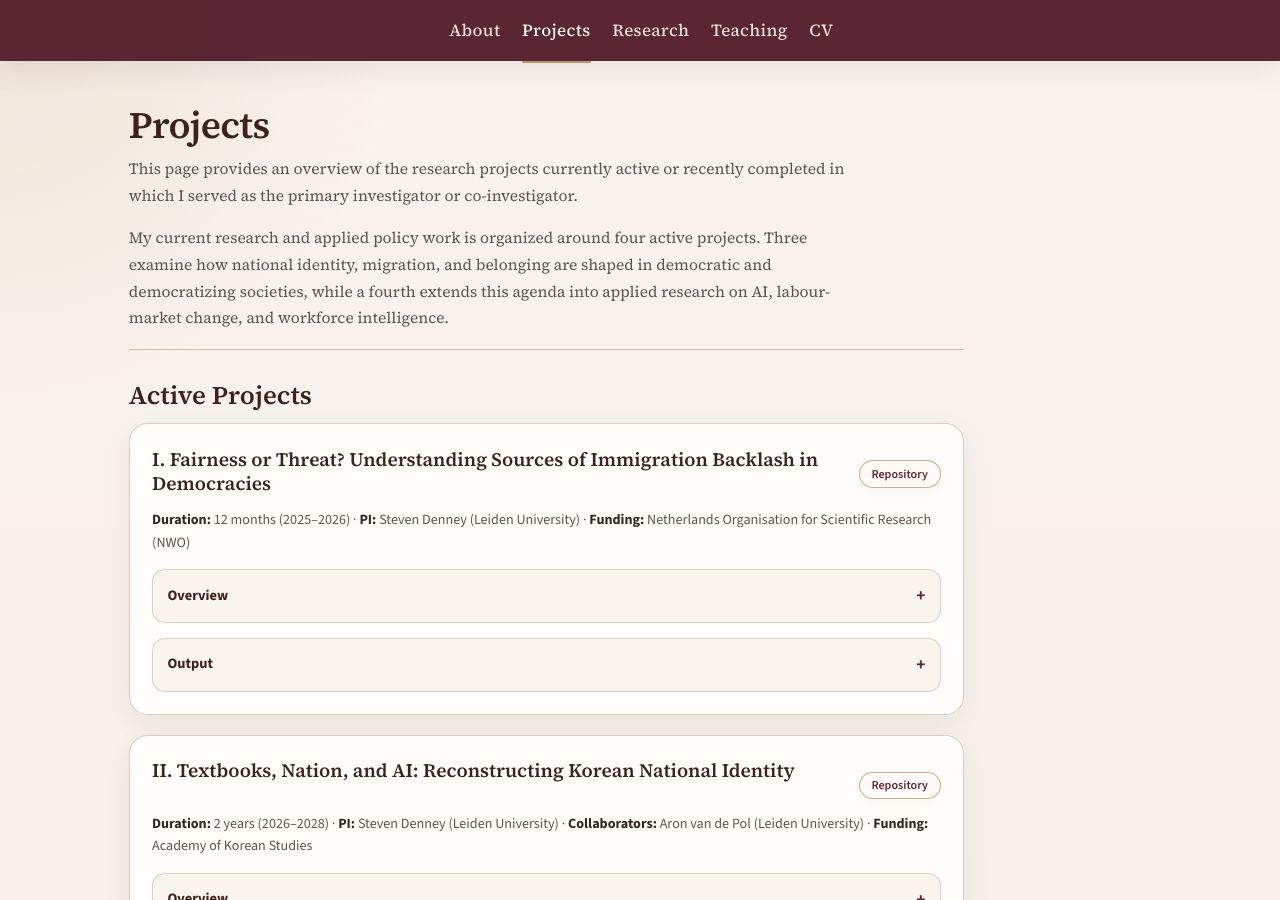
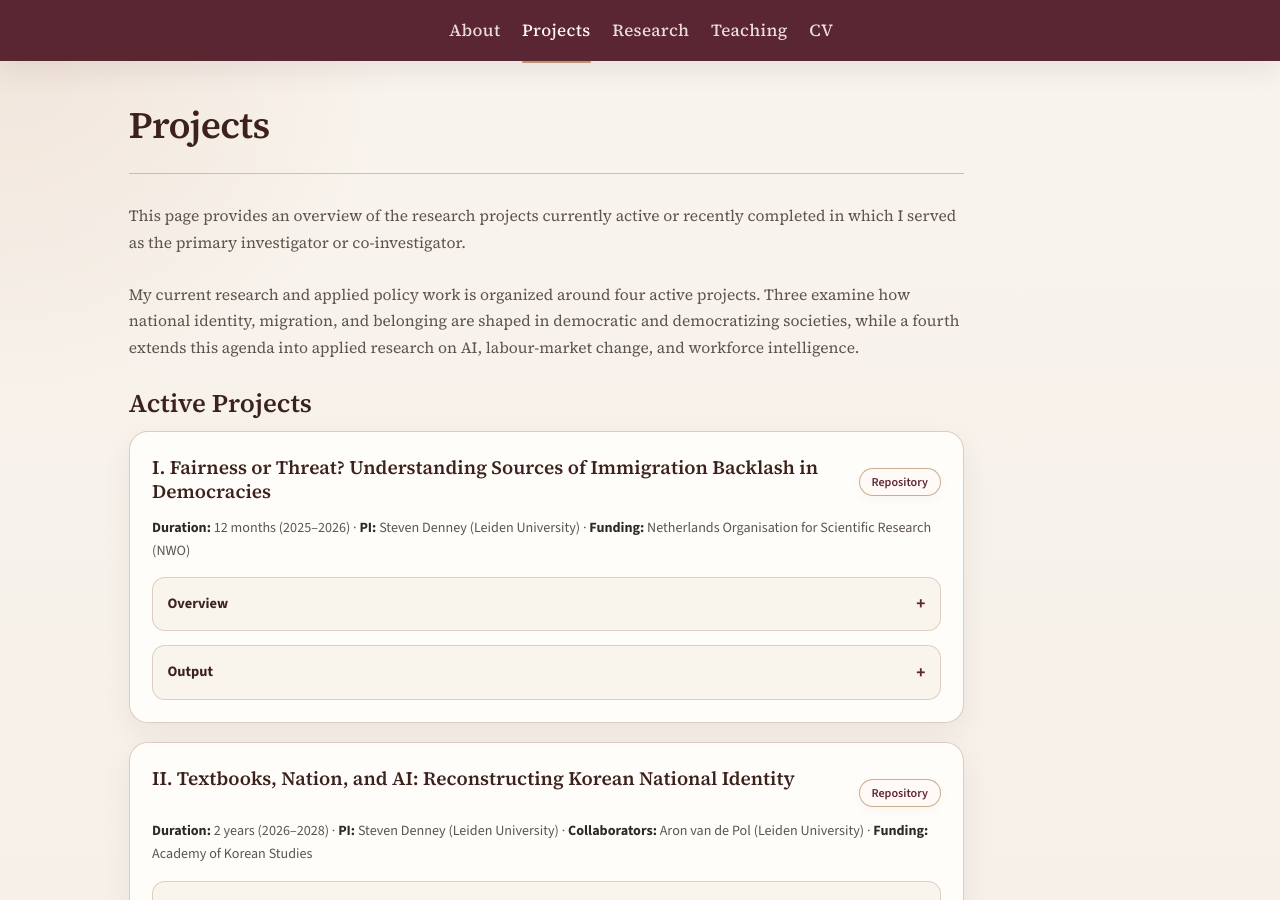
Before and after one commit to scdenney/scdenney.github.io, a Jekyll site: the page built from projects.md, in a window 1280 px wide and 900 px high. Built offline with Jekyll 4.4.1, drawn with Linux system fonts in a browser that asks for light colours.

Commit message:
Move page-header rule under the title on Projects/Research/Teaching
Keep only the <h1> inside .page-header so the gold rule sits directly
under the page title, then place the intro prose below it as .page-intro,
matching the CV page. Previously the intro paragraphs were inside the
header, pushing the rule beneath the prose.

```diff
--- a/projects.md
+++ b/projects.md
@@ -6,9 +6,11 @@ permalink: /projects/
 
 <header class="page-header">
 <h1>Projects</h1>
-<p>This page provides an overview of the research projects currently active or recently completed in which I served as the primary investigator or co-investigator.</p>
-<p class="page-header__lead" style="margin-top: 1.1rem;">My current research and applied policy work is organized around four active projects. Three examine how national identity, migration, and belonging are shaped in democratic and democratizing societies, while a fourth extends this agenda into applied research on AI, labour-market change, and workforce intelligence.</p>
 </header>
+
+<p class="page-intro">This page provides an overview of the research projects currently active or recently completed in which I served as the primary investigator or co-investigator.</p>
+
+<p class="page-intro">My current research and applied policy work is organized around four active projects. Three examine how national identity, migration, and belonging are shaped in democratic and democratizing societies, while a fourth extends this agenda into applied research on AI, labour-market change, and workforce intelligence.</p>
 
 ## Active Projects
 
```
Also changed, not shown: research.md (+2 -1 lines), teaching.md (+2 -1 lines).
